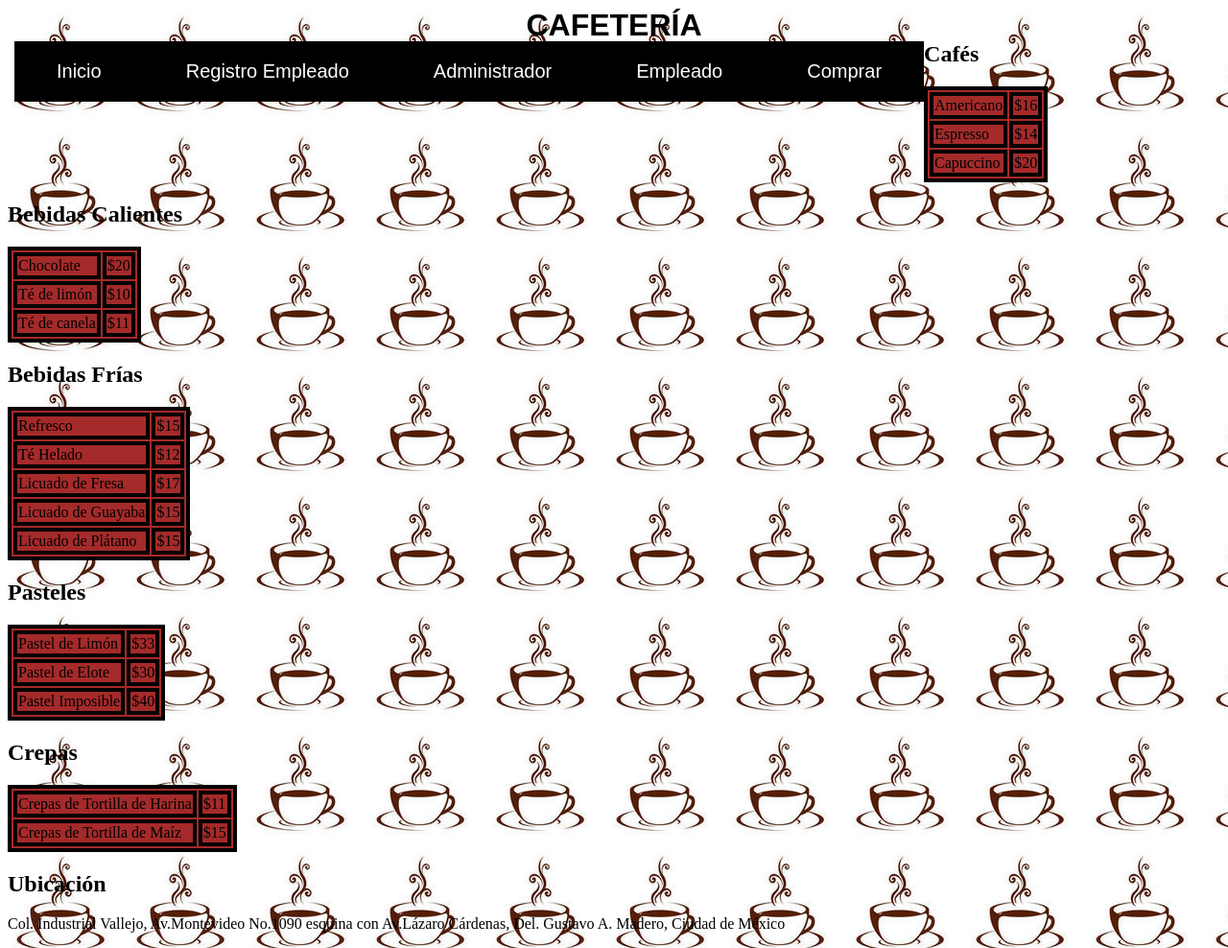
After one commit to Moctezuma19/proyecto4, a PHP site: page / in a window 1280 px wide; the page is wider, and only the part inside the window is pictured. The commit adds this page. Shown: that part at 96% size. Run offline with PHP 8.4, Linux system fonts and the light colour scheme.

```diff
--- a/proyecto4/administrador.php
+++ b/proyecto4/administrador.php
@@ -36,7 +36,7 @@
      echo "<td><a href = 'registrarVenta.php' >Registrar venta</a></td>";
      echo "</tr>";
      echo "<tr>";
-     echo "<td><a href = 'agregarProducto.php' >Agregar Producto</a></td>";
+     echo "<td><a href = 'registrarProducto.php' >Agregar Producto</a></td>";
      echo "</tr>";
      echo "<tr>";
      echo "<td><a href = 'editarProducto.php' >Editar Producto</a></td>";
--- /dev/null
+++ b/proyecto4/index.php
@@ -0,0 +1,149 @@
+<html>
+  <head>
+    <title>Cafetería</title>
+    <meta charset='UTF-8'>
+    <style>
+      body {
+      background-image: url("imagenes/taza.jpg");
+      background-repeat:repeat;
+      }
+      #menu {
+      width: 110%;
+      margin-left: -33px;
+      font-family: Arial;
+      font-size: 20px;
+      margin-top: -23px;
+      }
+      ul {
+      list-style: none;
+      }
+
+      .lista > li{
+      float: left;
+      }
+
+      .lista li a {
+      background-color : black;
+      color:white;
+      text-decoration: none;
+      padding: 20px 44px;
+      display: block;
+      }
+
+      .lista li a:hover{
+      background-color: yellow;
+      }
+
+      .lista li:hover ul {
+      display: block;
+      }
+
+      #titulo {
+      font-family : Arial;
+      }
+      table {
+      border:solid black 4px;
+      background: brown;
+      }
+      td {
+      border:solid black 4px;
+      }
+      tr {
+      border:solid black 4px;
+      }
+    </style>
+  </head>
+  <?php
+     echo "<body>";
+     echo "<center>";
+     echo "<h1 id = 'titulo'>CAFETERÍA</h1>";
+     echo "<div id = 'menu'>";
+     echo "<ul class='lista'>";
+     echo "<li><a href=''>Inicio</a></li>";
+     echo "<li><a href='registrare.php'>Registro Empleado</a></li>";
+     echo "<li><a href='administrador.php'>Administrador</a></li>";
+     echo "<li><a href='empleado.php'>Empleado</a></li>";
+     echo "<li><a href='comprar.php'>Comprar</a></li>";
+     echo "</ul>";
+     echo "</div>";
+     echo "</center>";
+     echo "<h2>Cafés</h2>";
+     echo "<table id = 'tabla1'>";
+     echo "<tr>";
+     echo "<td>Americano</td>";
+     echo "<td>$16</td>";
+     echo "</tr>";
+     echo "<tr>";
+     echo "<td>Espresso</td>";
+     echo "<td>$14</td>";
+     echo "</tr>";
+     echo "<tr>";
+     echo "<td>Capuccino</td>";
+     echo "<td>$20</td>";
+     echo "</tr>";
+     echo "</table>";
+     echo "<h2>Bebidas Calientes</h2>";
+     echo "<table id>";
+     echo "<tr>";
+     echo "<td>Chocolate</td>";
+     echo "<td>$20</td>";
+     echo "</tr>";
+     echo "<tr>";
+     echo "<td>Té de limón</td>";
+     echo "<td>$10</td>";
+     echo "</tr>";
+     echo "<tr>";
+     echo "<td>Té de canela</td>";
+     echo "<td>$11</td>";
+     echo "</tr>";
+     echo "</table>";
+     echo "<h2>Bebidas Frías</h2>";
+     echo "<table>";
+     echo "<tr>";
+     echo "<td>Refresco</td>";
+     echo "<td>$15</td>";
+     echo "</tr>";
+     echo "<tr>";
+     echo "<td>Té Helado</td>";
+     echo "<td>$12</td>";
+     echo "</tr>";
+     echo "<tr>";
+     echo "<td>Licuado de Fresa</td>";
+     echo "<td>$17</td>";
+     echo "</tr>";
+     echo "<tr>";
+     echo "<td>Licuado de Guayaba</td>";
+     echo "<td>$15</td>";
+     echo "</tr>";
+     echo "<tr>";
+     echo "<td>Licuado de Plátano</td>";
+     echo "<td>$15</td>";
+     echo "</tr>";
+     echo "</table>";
+     echo "<h2>Pasteles</h2>";
+     echo "<table>";
+     echo "<tr>";
+     echo "<td>Pastel de Limón</td>";
+     echo "<td>$33</td>";
+     echo "</tr>";
+     echo "<td>Pastel de Elote</td>";
+     echo "<td>$30</td>";
+     echo "</tr>";
+     echo "<td>Pastel Imposible</td>";
+     echo "<td>$40</td>";
+     echo "</tr>";
+     echo "</table>";
+     echo "<h2>Crepas</h2>";
+     echo "<table>";
+     echo "<td>Crepas de Tortilla de Harina</td>";
+     echo "<td>$11</td>";
+     echo "</tr>";
+     echo "<td>Crepas de Tortilla de Maíz</td>";
+     echo "<td>$15</td>";
+     echo "</tr>";
+     echo "</table>";
+     echo "<h2>Ubicación</h2>";
+     echo "<p>Col. Industrial Vallejo, Av.Montevideo No.1090 esquina con Av.Lázaro Cárdenas, Del. Gustavo A. Madero, Ciudad de México</p>";
+     echo "</body>";
+     echo "</html>";
+     ?>
```
Also changed, not shown: proyecto4/cafeteria.sql (added, +44 -0 lines), proyecto4/cancelarReservacion.php (added, +28 -0 lines), proyecto4/conexion.php (added, +14 -0 lines), proyecto4/registrandoProducto.php (added, +13 -0 lines), proyecto4/registrarMiembro.php (added, +37 -0 lines), proyecto4/registrarProducto.php (added, +32 -0 lines), proyecto4/registrarReservacion.php (added, +28 -0 lines), proyecto4/imagenes/taza.jpg (added).
